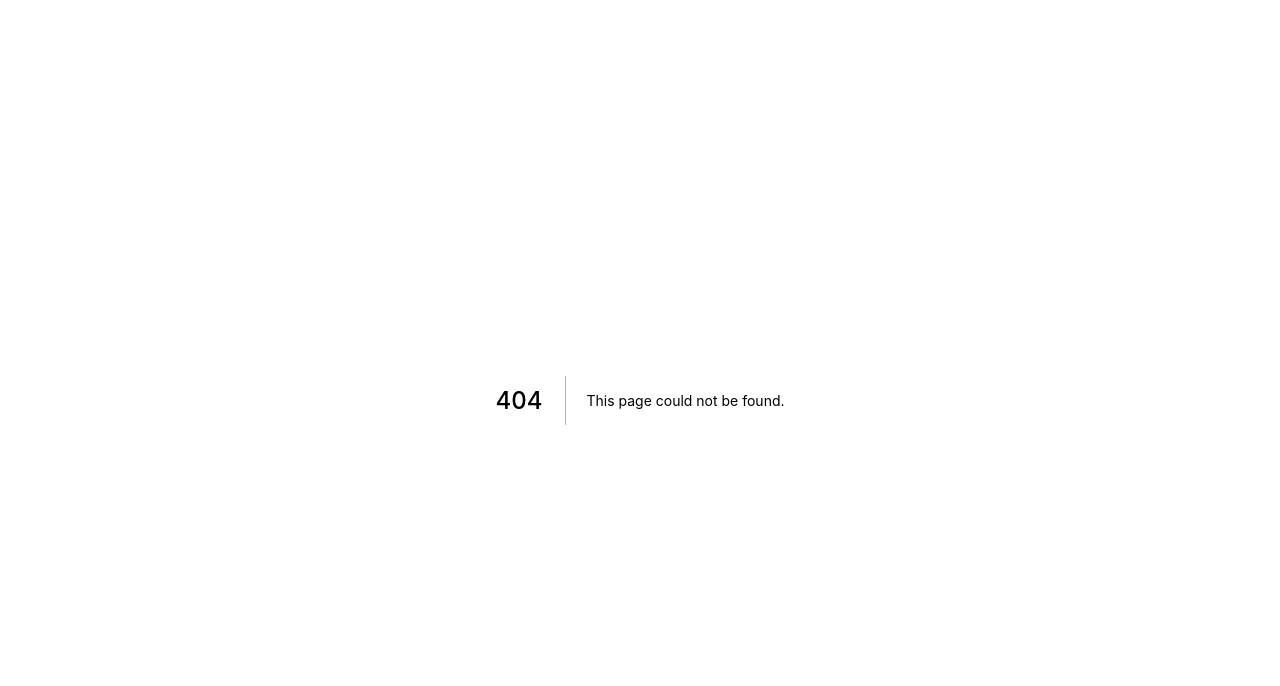
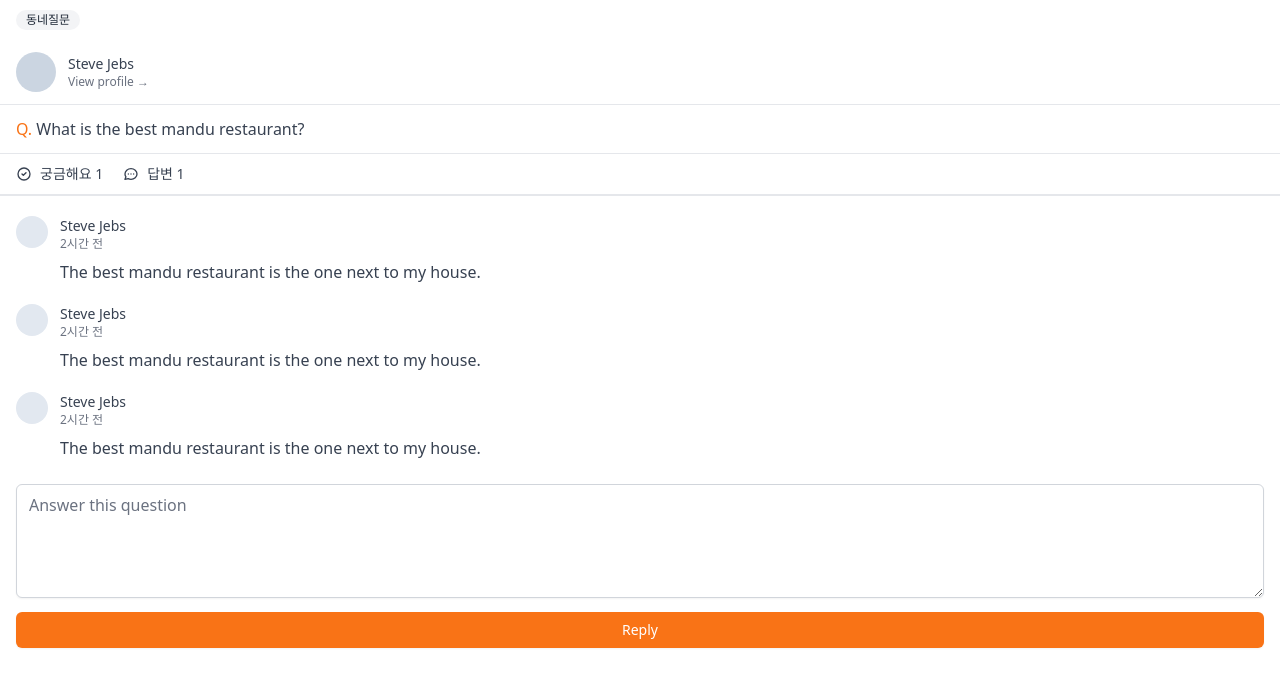
Before and after one commit to 1sol2sol/TIL, a Next.js app in the folder tailwind-ui/: page /community/1 in a window 1280 px wide. Before the commit this address had no page. Shown: the top 686 px of the page. Built offline with nearby package versions, Linux system fonts and the light colour scheme.

Commit message:
커뮤니티 상세보기 페이지 ui

```diff
--- /dev/null
+++ b/tailwind-ui/pages/community/[id].tsx
@@ -0,0 +1,112 @@
+import type { NextPage } from "next";
+
+const CommunityPostDetail: NextPage = () => {
+  return (
+    <div>
+      <span className="inline-flex my-2.5 ml-4 items-center px-2.5 py-0.5 rounded-full text-xs font-medium bg-gray-100 text-gray-800">
+        동네질문
+      </span>
+      <div className="flex px-4 mb-3 cursor-pointer items-center space-x-3 py-3 border-b">
+        <div className="w-10 h-10 rounded-full bg-slate-300" />
+        <div>
+          <p className="text-sm font-medium text-gray-700">Steve Jebs</p>
+          <p className="text-xs font-medium text-gray-500">
+            View profile &rarr;
+          </p>
+        </div>
+      </div>
+      <div>
+        <div className="mt-2 text-gray-700 px-4">
+          <span className="text-orange-500 font-medium">Q.</span> What is the
+          best mandu restaurant?
+        </div>
+        <div className="flex px-4 space-x-5 mt-3 text-gray-700 py-2.5 border-t border-b-[2px] w-full">
+          <span className="flex space-x-2 items-center text-sm">
+            <svg
+              className="w-4 h-4"
+              fill="none"
+              stroke="currentColor"
+              viewBox="0 0 24 24"
+              xmlns="http://www.w3.org/2000/svg"
+            >
+              <path
+                strokeLinecap="round"
+                strokeLinejoin="round"
+                strokeWidth="2"
+                d="M9 12l2 2 4-4m6 2a9 9 0 11-18 0 9 9 0 0118 0z"
+              ></path>
+            </svg>
+            <span>궁금해요 1</span>
+          </span>
+          <span className="flex space-x-2 items-center text-sm">
+            <svg
+              className="w-4 h-4"
+              fill="none"
+              stroke="currentColor"
+              viewBox="0 0 24 24"
+              xmlns="http://www.w3.org/2000/svg"
+            >
+              <path
+                strokeLinecap="round"
+                strokeLinejoin="round"
+                strokeWidth="2"
+                d="M8 12h.01M12 12h.01M16 12h.01M21 12c0 4.418-4.03 8-9 8a9.863 9.863 0 01-4.255-.949L3 20l1.395-3.72C3.512 15.042 3 13.574 3 12c0-4.418 4.03-8 9-8s9 3.582 9 8z"
+              ></path>
+            </svg>
+            <span>답변 1</span>
+          </span>
+        </div>
+      </div>
+      <div className="px-4 my-5 space-y-5">
+        <div className="flex items-start space-x-3">
+          <div className="w-8 h-8 bg-slate-200 rounded-full" />
+          <div>
+            <span className="text-sm block font-medium text-gray-700">
+              Steve Jebs
+            </span>
+            <span className="text-xs text-gray-500 block">2시간 전</span>
+            <p className="text-gray-700 mt-2">
+              The best mandu restaurant is the one next to my house.
+            </p>
+          </div>
+        </div>
+        <div className="flex items-start space-x-3">
+          <div className="w-8 h-8 bg-slate-200 rounded-full" />
+          <div>
+            <span className="text-sm block font-medium text-gray-700">
+              Steve Jebs
+            </span>
+            <span className="text-xs text-gray-500 block">2시간 전</span>
+            <p className="text-gray-700 mt-2">
+              The best mandu restaurant is the one next to my house.
+            </p>
+          </div>
+        </div>
+        <div className="flex items-start space-x-3">
+          <div className="w-8 h-8 bg-slate-200 rounded-full" />
+          <div>
+            <span className="text-sm block font-medium text-gray-700">
+              Steve Jebs
+            </span>
+            <span className="text-xs text-gray-500 block">2시간 전</span>
+            <p className="text-gray-700 mt-2">
+              The best mandu restaurant is the one next to my house.
+            </p>
+          </div>
+        </div>
+      </div>
+      <div className="px-4">
+        <textarea
+          className="mt-1 shadow-sm w-full focus:ring-orange-500 rounded-md border-gray-300 focus:border-orange-500"
+          rows={4}
+          placeholder="Answer this question"
+        />
+        <button className="mt-2 w-full bg-orange-500 hover:bg-orange-600 text-white py-2 px-3 border-transparent rounded-md shadow-sm font-medium text-sm focus:ring-2 focus:ring-offset-2 focus:ring-orange-500 focus:outline-none">
+          Reply
+        </button>
+      </div>
+    </div>
+  );
+};
+
+export default CommunityPostDetail;
```
